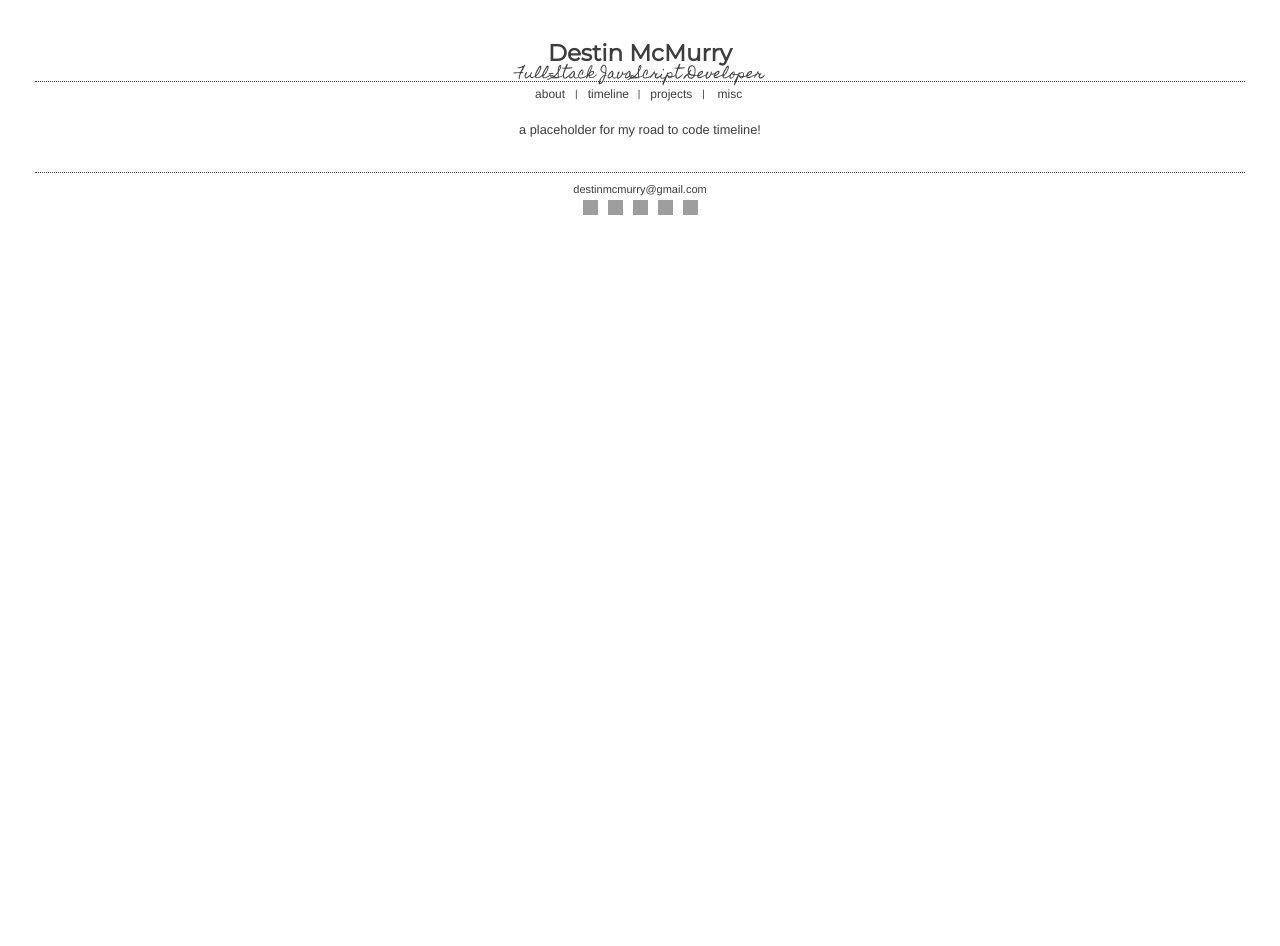
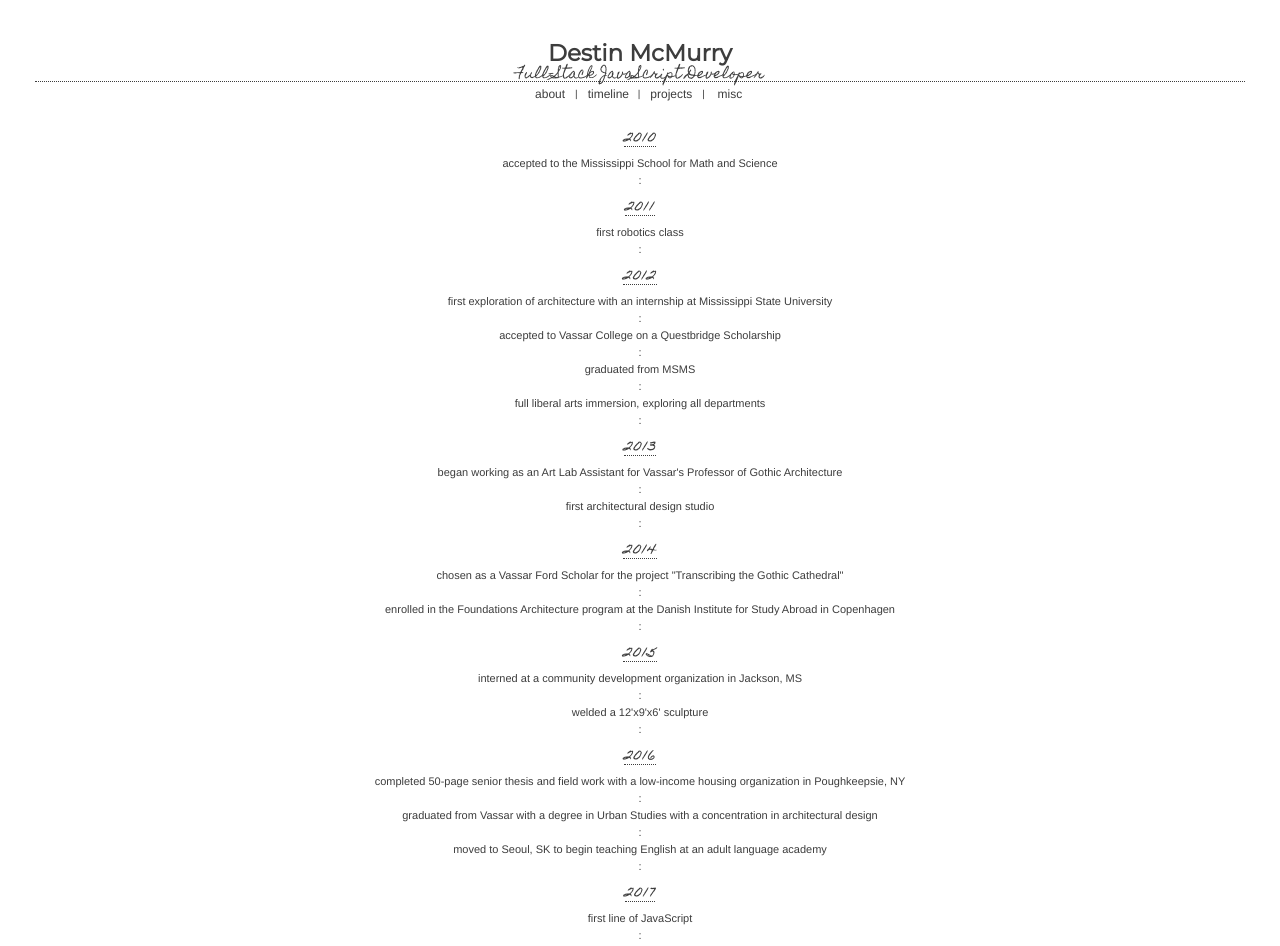
Before and after one commit to destinmcmurry/destinmcmurry.github.io, a React (Create React App) app: page /timeline in a window 1280 px wide. Shown: the top 946 px of the page. Before the commit the page ends 800 px from the top, so only its background shows below. Built offline with nearby package versions, Linux system fonts and the light colour scheme; grey boxes are pictures that could not be loaded.

Commit message:
timeline filled in

```diff
--- a/src/components/Blurb.js
+++ b/src/components/Blurb.js
@@ -16,8 +16,9 @@ const headerStyle = {
   borderBottom: 'dotted 1px'
 }
 
-const lineStyle = {
-  display: 'block'
+const valuesStyle = {
+  display: 'block',
+  margin: '2px'
 }
 
 const Blurb = props => {
@@ -33,18 +34,18 @@ const Blurb = props => {
       <p>be part of a collaborative environment where I have the opportunity to tackle challenges, contribute ideas, and learn from others on a daily basis</p>
       <h4 style={headerStyle}>and I'm passionate about</h4>
       <div style={{marginTop: '10px'}}>
-        <span style={lineStyle}>open communication</span>
-        <span style={lineStyle}>sharing</span>
-        <span style={lineStyle}>organization and best practices</span>
-        <span style={lineStyle}>celebrating wins</span>
-        <span style={lineStyle}>a constructive mindset</span>
-        <span style={lineStyle}>a general sense of awareness and consideration</span>
-        <span style={lineStyle}>efficiency</span>
-        <span style={lineStyle}>not taking yourself too seriously</span>
-        <span style={lineStyle}>thoughtful feedback</span>
-        <span style={lineStyle}>staying iterative</span>
-        <span style={lineStyle}>positivity</span>
-        <span style={lineStyle}>the little things</span>
+        <span style={valuesStyle}>open communication</span>
+        <span style={valuesStyle}>sharing</span>
+        <span style={valuesStyle}>organization and best practices</span>
+        <span style={valuesStyle}>celebrating wins</span>
+        <span style={valuesStyle}>a constructive mindset</span>
+        <span style={valuesStyle}>awareness of and consideration for others</span>
+        <span style={valuesStyle}>efficiency</span>
+        <span style={valuesStyle}>not taking yourself too seriously</span>
+        <span style={valuesStyle}>thoughtful feedback</span>
+        <span style={valuesStyle}>staying iterative</span>
+        <span style={valuesStyle}>positivity</span>
+        <span style={valuesStyle}>the little things</span>
       </div>
     </div>
   );
--- a/src/components/Footer.js
+++ b/src/components/Footer.js
@@ -1,7 +1,7 @@
 import React from 'react';
 
 const footerStyle = {
-  marginTop: '35px',
+  margin: '35px 0',
   bottom: '0',
   left: '0',
   right: '0',
@@ -19,7 +19,7 @@ const logoStyle = {
 
 const emailStyle = {
   display:'block',
-  margin:'5px',
+  margin:'7px',
   fontSize:'11px'
 }
 
--- a/src/components/Timeline.js
+++ b/src/components/Timeline.js
@@ -1,9 +1,67 @@
 import React from 'react';
+
+const segmentStyle = {
+  display: 'block',
+  margin: '5px',
+  fontSize: '11px'
+}
+
+const yearStyle = {
+  display: 'inline-block',
+  fontFamily: 'Homemade Apple, cursive',
+  fontSize: '16px',
+  height: '24px',
+  borderBottom: 'dotted 1px',
+  marginBottom: '5px'
+}
 
 const Timeline = props => {
   return (
     <div className='Timeline'>
-      <p>a placeholder for my road to code timeline!</p>
+      <span style={yearStyle}>2010</span>
+      <span style={segmentStyle}>accepted to the Mississippi School for Math and Science</span>
+      <span style={segmentStyle}>:</span>
+      <span style={yearStyle}>2011</span>
+      <span style={segmentStyle}>first robotics class</span>
+      <span style={segmentStyle}>:</span>
+      <span style={yearStyle}>2012</span>
+      <span style={segmentStyle}>first exploration of architecture with an internship at Mississippi State University</span>
+      <span style={segmentStyle}>:</span>
+      <span style={segmentStyle}>accepted to Vassar College on a Questbridge Scholarship</span>
+      <span style={segmentStyle}>:</span>
+      <span style={segmentStyle}>graduated from MSMS</span>
+      <span style={segmentStyle}>:</span>
+      <span style={segmentStyle}>full liberal arts immersion, exploring all departments</span>
+      <span style={segmentStyle}>:</span>
+      <span style={yearStyle}>2013</span>
+      <span style={segmentStyle}>began working as an Art Lab Assistant for Vassar's Professor of Gothic Architecture</span>
+      <span style={segmentStyle}>:</span>
+      <span style={segmentStyle}>first architectural design studio</span>
+      <span style={segmentStyle}>:</span>
+      <span style={yearStyle}>2014</span>
+      <span style={segmentStyle}>chosen as a Vassar Ford Scholar for the project "Transcribing the Gothic Cathedral"</span>
+      <span style={segmentStyle}>:</span>
+      <span style={segmentStyle}>enrolled in the Foundations Architecture program at the Danish Institute for Study Abroad in Copenhagen</span>
+      <span style={segmentStyle}>:</span>
+      <span style={yearStyle}>2015</span>
+      <span style={segmentStyle}>interned at a community development organization in Jackson, MS</span>
+      <span style={segmentStyle}>:</span>
+      <span style={segmentStyle}>welded a 12'x9'x6' sculpture</span>
+      <span style={segmentStyle}>:</span>
+      <span style={yearStyle}>2016</span>
+      <span style={segmentStyle}>completed 50-page senior thesis and field work with a low-income housing organization in Poughkeepsie, NY</span>
+      <span style={segmentStyle}>:</span>
+      <span style={segmentStyle}>graduated from Vassar with a degree in Urban Studies with a concentration in architectural design</span>
+      <span style={segmentStyle}>:</span>
+      <span style={segmentStyle}>moved to Seoul, SK to begin teaching English at an adult language academy</span>
+      <span style={segmentStyle}>:</span>
+      <span style={yearStyle}>2017</span>
+      <span style={segmentStyle}>first line of JavaScript</span>
+      <span style={segmentStyle}>:</span>
+      <span style={segmentStyle}>accepted to the Grace Hopper Program at Fullstack Academy</span>
+      <span style={segmentStyle}>:</span>
+      <span style={yearStyle}>2018</span>
+      <span style={segmentStyle}>graduated as a Full-Stack JavaScript Developer</span>
     </div>
   );
 }
```
